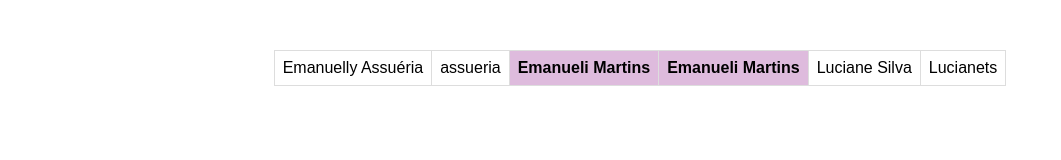
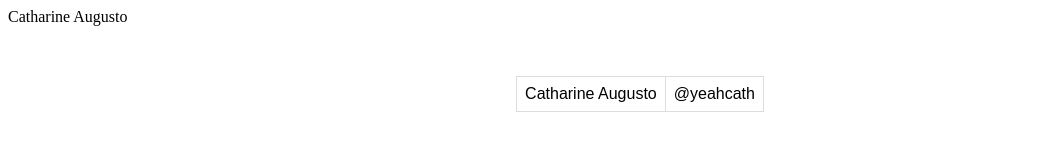
Before and after one commit to reprograma/On17-TodasEmTech_Git, a plain HTML site: page exercicios/5-exercicio-projeto-aula/index.html in a window 1280 px wide. Shown: the whole page, without its empty margins (0-1061 px from the left). Drawn offline with Linux system fonts and the light colour scheme.

Commit message:
(catharine): exercicio 5

```diff
--- a/exercicios/5-exercicio-projeto-aula/index.html
+++ b/exercicios/5-exercicio-projeto-aula/index.html
@@ -13,16 +13,12 @@
     <div>
         <table>
             <thead>
-                <tr>
+                <tr> Catharine Augusto
                 </tr>
             </thead>
             <tbody>
-                <td>Emanuelly Assuéria</td>
-                <td>assueria</td>
-                <th>Emanueli Martins</th>
-                <th>Emanueli Martins</th>
-                <td>Luciane Silva</td>
-                <td>Lucianets</td>
+                <td>Catharine Augusto</td>
+                <td>@yeahcath</td>
                 </tr>
             <tbody>
         </table>
```
